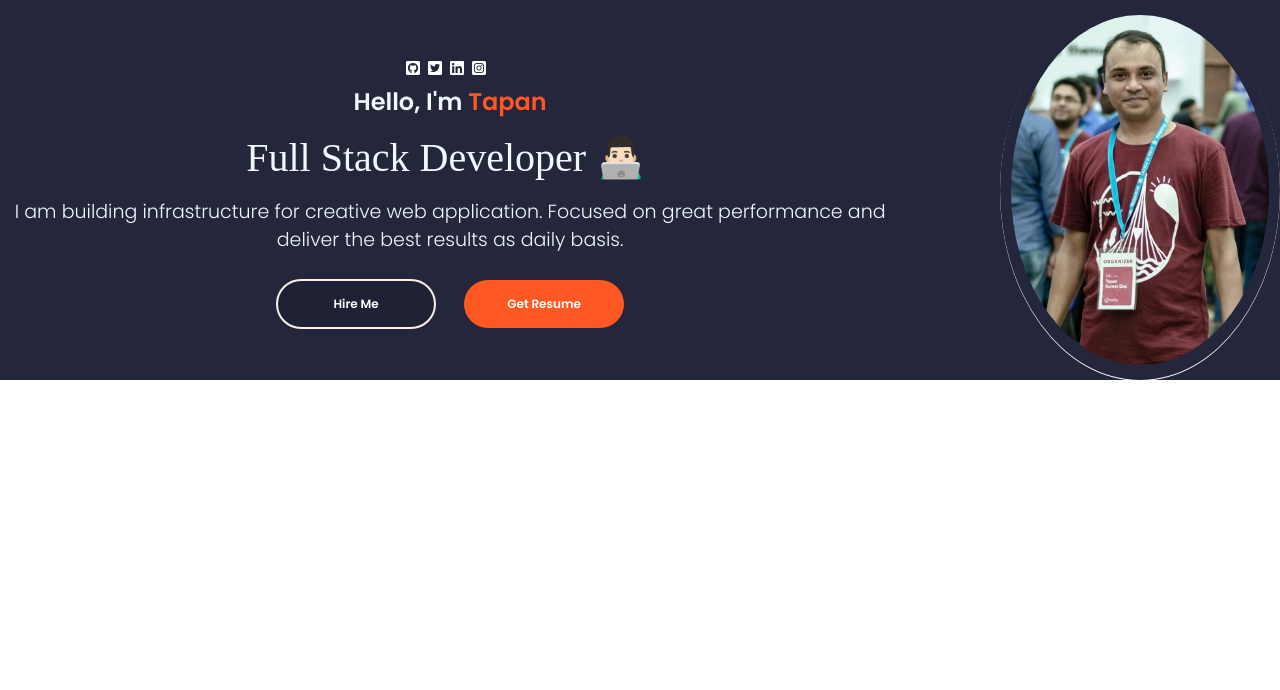
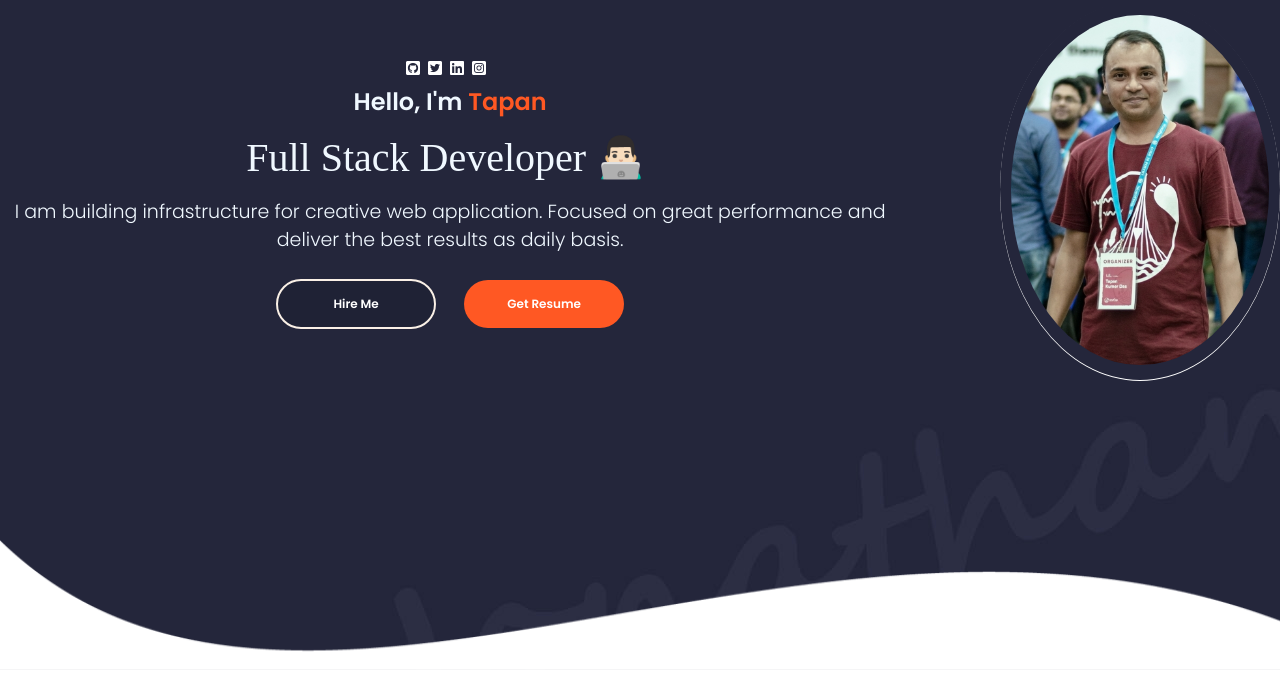
Before and after one commit to voboghure-dev/react-portfolio-website, a React (Create React App) app in the folder client/: page / in a window 1280 px wide. Shown: the top 690 px of the page. Built offline with nearby package versions, Linux system fonts and the light colour scheme; a web font is replaced by a local one.

Commit message:
Complete 10th lecture
Signed-off-by: Tapan Kumer Das <voboghure.dev@gmail.com>

```diff
--- a/client/src/App.js
+++ b/client/src/App.js
@@ -1,12 +1,10 @@
 import './App.css';
-import Profile from './PortfolioContainer/Home/Profile';
-import Footer from './PortfolioContainer/Home/Footer/Footer';
+import Home from './PortfolioContainer/Home/Home';
 
 function App() {
   return (
     <div className="App">
-      <Profile />
-      <Footer />
+      <Home />
     </div>
   );
 }
--- /dev/null
+++ b/client/src/PortfolioContainer/Home/Home.css
@@ -0,0 +1,7 @@
+.home-container {
+  display: flex;
+  flex-direction: column;
+  justify-content: space-between;
+  min-height: 670px;
+  background-image: url('../../assets/Home/bg.jpg');
+}
--- /dev/null
+++ b/client/src/PortfolioContainer/Home/Home.js
@@ -0,0 +1,15 @@
+import React from 'react';
+import Profile from './Profile';
+import Footer from './Footer/Footer';
+import './Home.css';
+
+function Home() {
+  return (
+    <div className='home-container'>
+      <Profile />
+      <Footer />
+    </div>
+  );
+}
+
+export default Home;
--- a/client/src/PortfolioContainer/Home/Profile.css
+++ b/client/src/PortfolioContainer/Home/Profile.css
@@ -5,7 +5,6 @@
   justify-content: center;
   height: 10%;
   min-height: fit-content;
-  background-image: url('../../assets/Home/bg.jpg');
 }
 .profile-parent {
   display: flex;
```
